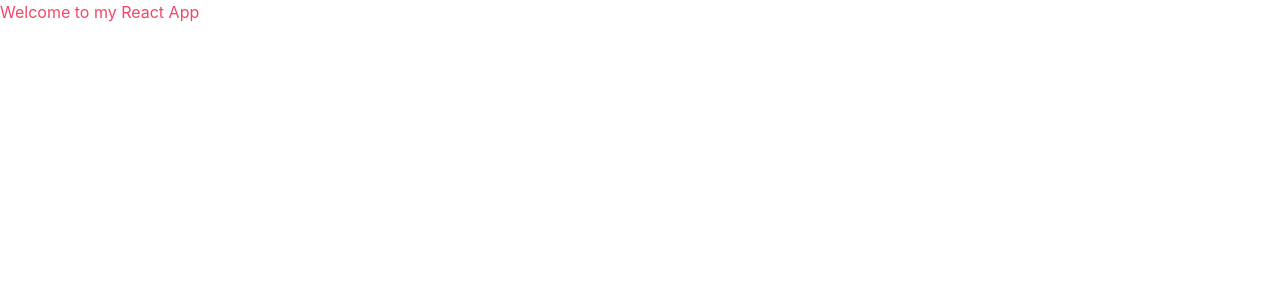
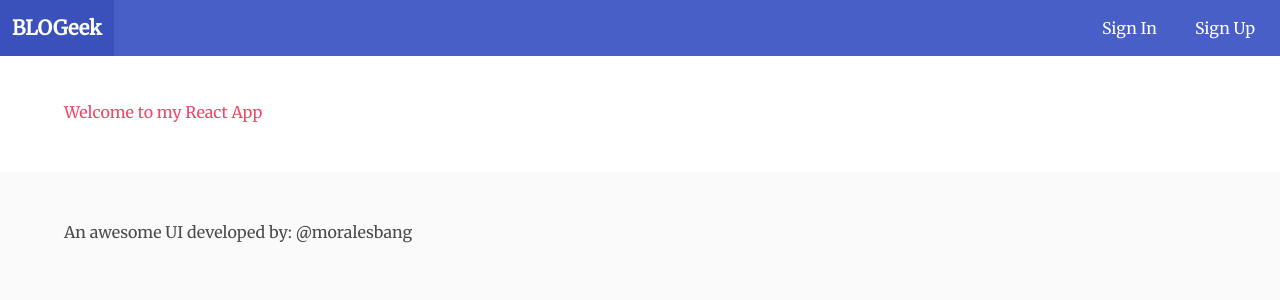
Before and after one commit to moralesbang/blogeek, a React (Create React App) app: page / in a window 1280 px wide. Shown: the top 300 px of the page. Built offline with nearby package versions, Linux system fonts and the light colour scheme.

Commit message:
Adds navbar

```diff
--- a/public/index.html
+++ b/public/index.html
@@ -1,5 +1,5 @@
 <!DOCTYPE html>
-<html lang="en">
+<html class="has-navbar-fixed-top" lang="en">
   <head>
     <meta charset="utf-8">
     <meta name="viewport" content="width=device-width, initial-scale=1, shrink-to-fit=no">
@@ -19,22 +19,12 @@
       work correctly both with client-side routing and a non-root public URL.
       Learn how to configure a non-root public URL by running `npm run build`.
     -->
-    <title>React App</title>
+    <title>Geek's blog</title>
   </head>
   <body>
     <noscript>
       You need to enable JavaScript to run this app.
     </noscript>
     <div id="root"></div>
-    <!--
-      This HTML file is a template.
-      If you open it directly in the browser, you will see an empty page.
-
-      You can add webfonts, meta tags, or analytics to this file.
-      The build step will place the bundled scripts into the <body> tag.
-
-      To begin the development, run `npm start` or `yarn start`.
-      To create a production bundle, use `npm run build` or `yarn build`.
-    -->
   </body>
 </html>
--- a/src/App.css
+++ /dev/null
@@ -1,2 +0,0 @@
-@import '~bulma/css/bulma.css';
-@import 'functions.css';
--- a/src/App.js
+++ /dev/null
@@ -1,14 +0,0 @@
-import React, { Component } from 'react';
-import './App.css';
-
-class App extends Component {
-  render() {
-    return (
-      <div className="App">
-        <h1 className="is-5 has-text-danger">Welcome to my React App</h1>
-      </div>
-    );
-  }
-}
-
-export default App;
--- /dev/null
+++ b/src/components/App.js
@@ -0,0 +1,24 @@
+import React, { Component } from 'react';
+import './App.css';
+import Navbar from './Navbar';
+import Footer from './Footer';
+
+class App extends Component {
+  render() {
+    return (
+      <div className="app">
+        <Navbar />
+
+        <section className="section">
+          <div className="container">
+            <h1 className="is-5 has-text-danger">Welcome to my React App</h1>
+          </div>
+        </section>
+
+        <Footer />
+      </div>
+    );
+  }
+}
+
+export default App;
--- /dev/null
+++ b/src/components/Footer.js
@@ -0,0 +1,15 @@
+import React from 'react';
+
+function Footer() {
+  return (
+    <footer className="footer">
+      <div className="container">
+        <div className="content has-text-centerd">
+          <p>An awesome UI developed by: @moralesbang</p>
+        </div>
+      </div>
+    </footer>
+  );
+}
+
+export default Footer;
--- /dev/null
+++ b/src/components/Navbar.js
@@ -0,0 +1,30 @@
+import React from 'react';
+
+function Navbar() {
+  return (
+    <nav className="navbar is-fixed-top is-link" aria-label="main navigation">
+      <div className="navbar-brand">
+        <a className="navbar-item" href="/">
+          <h1 className="title is-5 has-text-white">BLOGeek</h1>
+        </a>
+      </div>
+
+      <div id="navbar" className="navbar-menu">
+        <div className="navbar-end">
+          <div className="navbar-item">
+            <div className="field is-grouped">
+              <p className="control">
+                <a href="/users/sign_in" className="navbar-item button is-link">Sign In</a>
+              </p>
+              <p className="control">
+                <a href="/users/sign_up" className="navbar-item button is-link">Sign Up</a>
+              </p>
+            </div>
+          </div>
+        </div>
+      </div>
+    </nav>
+  );
+}
+
+export default Navbar;
--- a/src/index.css
+++ b/src/index.css
@@ -1,5 +1,7 @@
+@import '~bulma/css/bulma.css';
+@import 'functions.css';
+@import url('https://fonts.googleapis.com/css?family=Merriweather');
+
 body {
-  margin: 0;
-  padding: 0;
-  font-family: sans-serif;
+  font-family: 'Merriweather', serif;
 }
--- a/src/index.js
+++ b/src/index.js
@@ -1,7 +1,7 @@
 import React from 'react';
 import ReactDOM from 'react-dom';
 import './index.css';
-import App from './App';
+import App from './components/App';
 import registerServiceWorker from './registerServiceWorker';
 
 ReactDOM.render(<App />, document.getElementById('root'));
```
Also changed, not shown: src/components/App.css (added), 2 other files (tests, documents, lock files or other folders).
